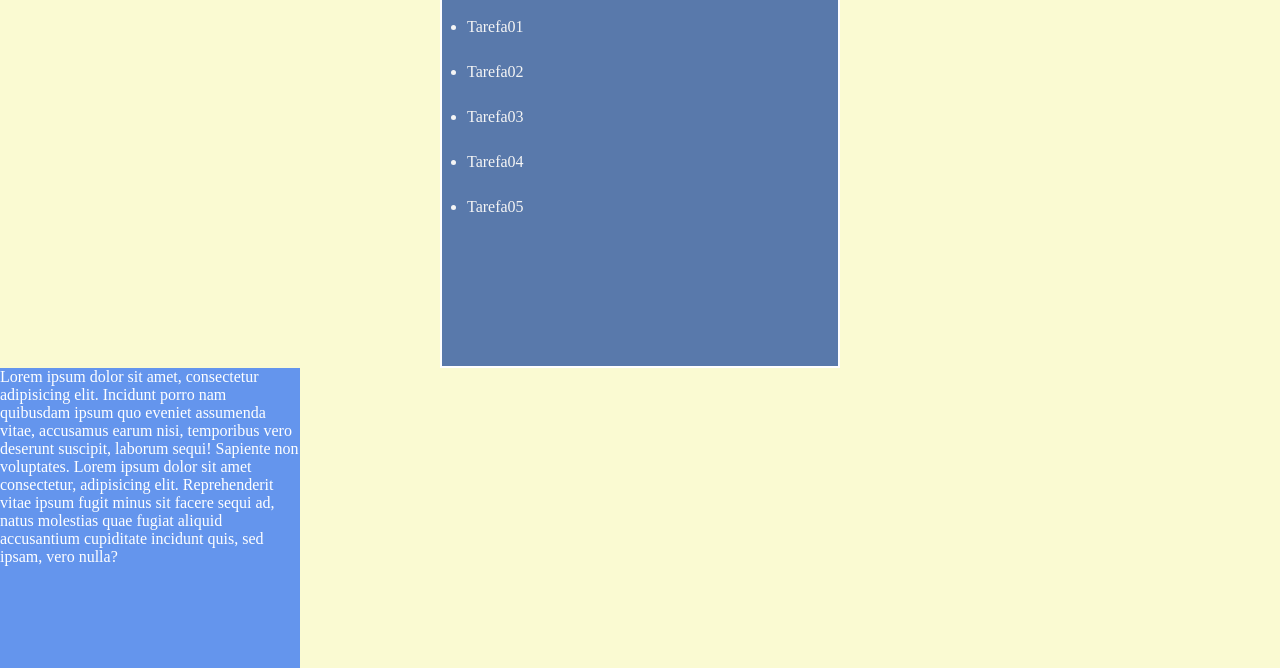
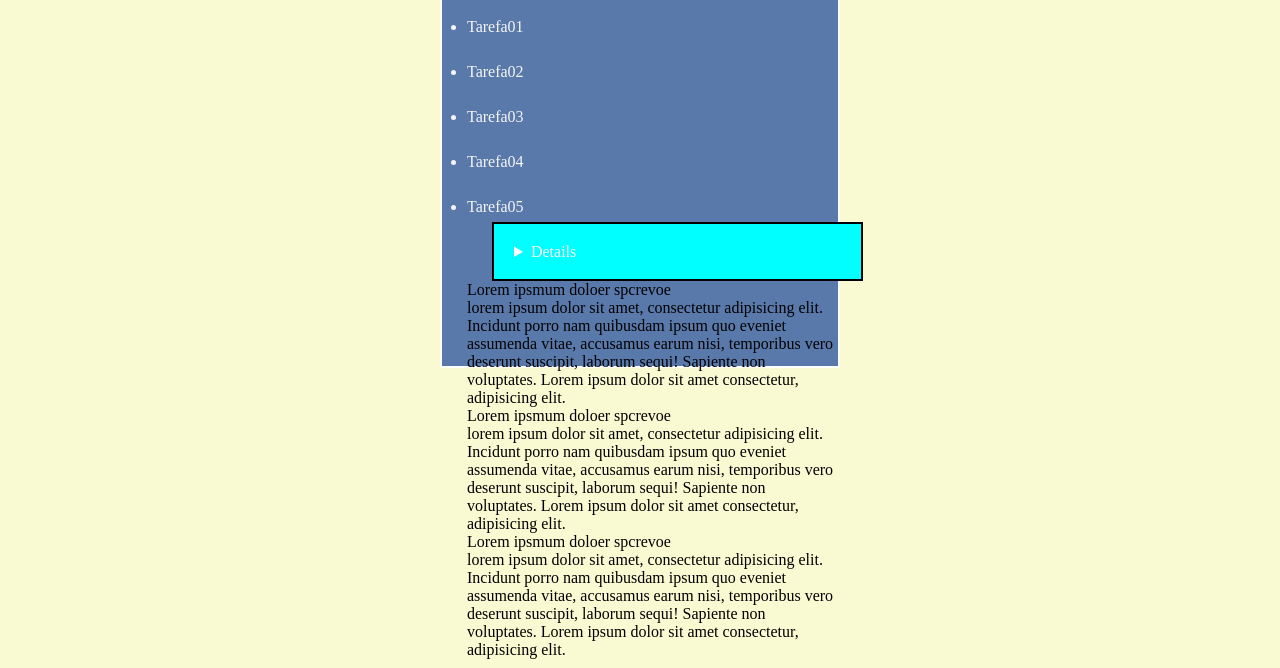
Before and after one commit to joaopneto310/Display_TA, a website: page lista_tarefas/index.html in a window 1280 px wide. Shown: the part 148-816 px from the top of the page. Drawn offline with Linux system fonts and the light colour scheme.

Commit message:
ADD: alterações , e nova paleta de cores

```diff
--- a/Modo_cores/css/design-system.css
+++ b/Modo_cores/css/design-system.css
@@ -57,5 +57,17 @@
     --ui-cor-divertidamente-dec:#fff2e6;
 
 
+    /* Cores e Estilos do FAQ (Tons mais claros que a Sidebar) */
+    --faq-bg: #0d1b3e;
+    --faq-card-bg: #16264f;
+    --faq-card-hover-bg: #1e3266;
+    --faq-border: #2a3e75;
+    --faq-border-neon: #7500c8;
+    --faq-border-neon-glow: #9d26ef;
+    --faq-text-title: #ffffff;
+    --faq-text-question: #e2e8f0;
+    --faq-text-answer: #94a3b8;
+
+
 
 }
--- a/lista_tarefas/index.html
+++ b/lista_tarefas/index.html
@@ -37,11 +37,21 @@
     </ul>
 
 
-</section>
-<section class="section03 container">
-    <p> Lorem ipsum dolor sit amet, consectetur adipisicing elit. Incidunt porro nam quibusdam ipsum quo eveniet assumenda vitae, accusamus earum nisi, temporibus vero deserunt suscipit, laborum sequi! Sapiente non voluptates. Lorem ipsum dolor sit amet consectetur, adipisicing elit. Reprehenderit vitae ipsum fugit minus sit facere sequi ad, natus molestias quae fugiat aliquid accusantium cupiditate incidunt quis, sed ipsam, vero nulla?</p>
+<section class="faq">
+    <details>
+        </section>
+            <summary>Lorem ipsmum doloer spcrevoe</summary>
+                <p>lorem ipsum dolor sit amet, consectetur adipisicing elit. Incidunt porro nam quibusdam ipsum quo eveniet assumenda vitae, accusamus earum nisi, temporibus vero deserunt suscipit, laborum sequi! Sapiente non voluptates. Lorem ipsum dolor sit amet consectetur, adipisicing elit.</p>
 
+        </details>
+        <summary>Lorem ipsmum doloer spcrevoe</summary>
+        <p>lorem ipsum dolor sit amet, consectetur adipisicing elit. Incidunt porro nam quibusdam ipsum quo eveniet assumenda vitae, accusamus earum nisi, temporibus vero deserunt suscipit, laborum sequi! Sapiente non voluptates. Lorem ipsum dolor sit amet consectetur, adipisicing elit.</p>
+
+     </details>
+        <summary>Lorem ipsmum doloer spcrevoe</summary>
+        <p>lorem ipsum dolor sit amet, consectetur adipisicing elit. Incidunt porro nam quibusdam ipsum quo eveniet assumenda vitae, accusamus earum nisi, temporibus vero deserunt suscipit, laborum sequi! Sapiente non voluptates. Lorem ipsum dolor sit amet consectetur, adipisicing elit.</p>
+
+</details>
 </section>
 
-
 </html>
--- a/lista_tarefas/style.css
+++ b/lista_tarefas/style.css
@@ -95,12 +95,54 @@ font-family:'Times New Roman', Times, serif;
     text-align: center;
     padding-left: 25px;
 }
+
+
+.faq{
+    width: 100%;
+    border: 2px solid;
+    margin-left: 25px;
+   }
+
+
+
+
+
+
+.faq details{
+    background-color:aqua;
+    color: #fff;
+    line-height: 35px;
+    padding: 10px 20px;
+
+}
+
+
+
+.faq summary{
+    background: #42c3d5;
+    border-radius: 12px;
+    list-style: none;
+    padding-left: 15PX;
+}
+
+.faq summary:hover{
+    cursor:pointer;
+}
+
+
+.faq p{
+    color: darkblue;
+    line-height: 12px;
+}
+
 .item-lista{
     line-height: 30px;
     margin-top: 15px;
    color: rgb(245, 245, 245);
 
 }
+
+
 
 .sectio02{
     line-height: 15px;
```
Also changed, not shown: Modo_cores/css/global.css (+6 -3 lines), Modo_cores/css/colors_bat .css (added).
